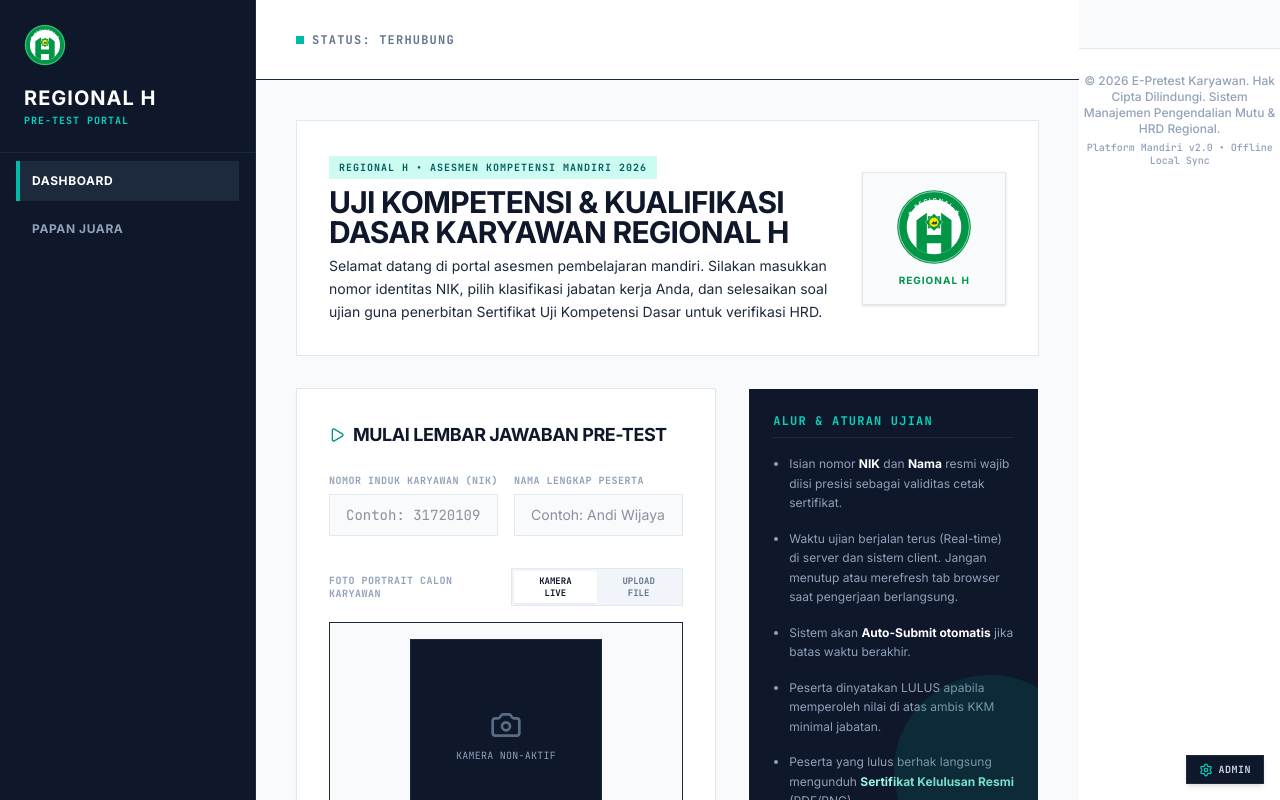
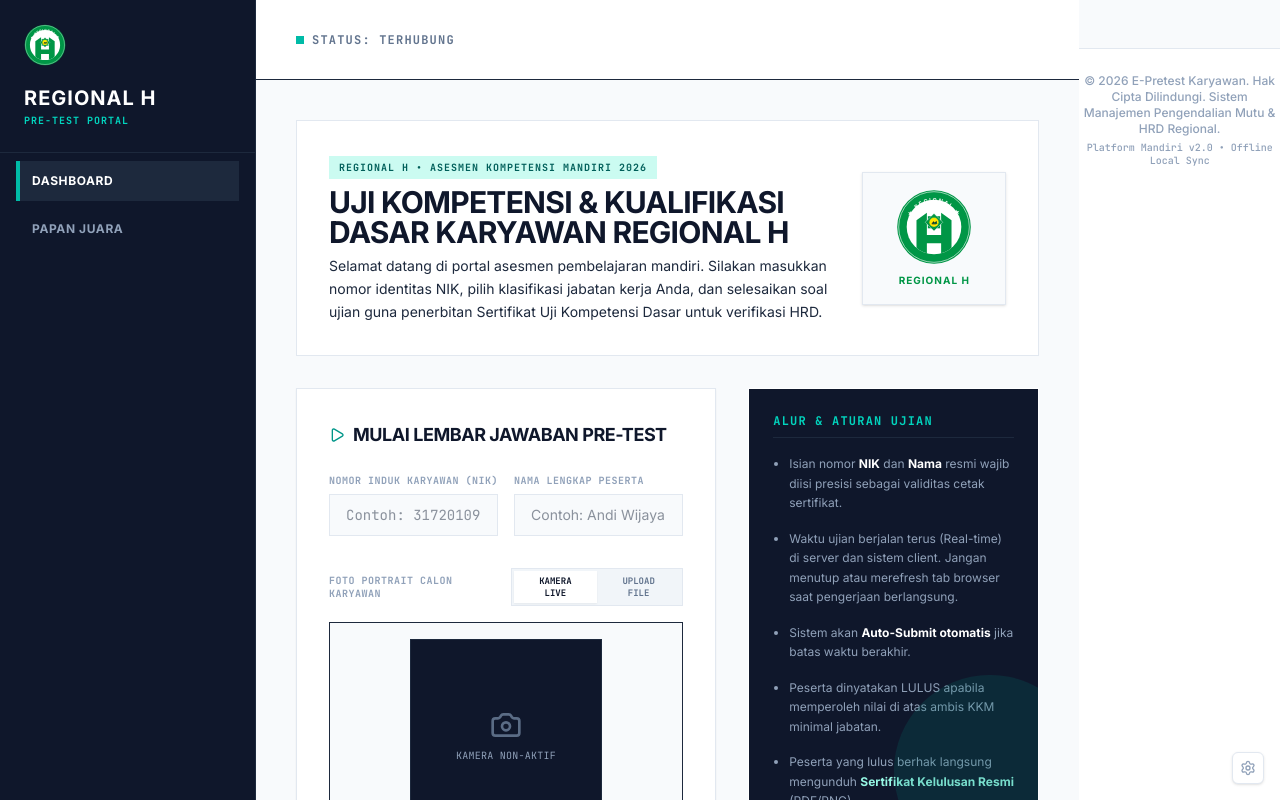
Before and after one commit to regionalhhrd-art/Zulkifli, a React (Vite) app: page / in a window 1280 px wide. Shown: the top 800 px of the page. Built offline with nearby package versions, Linux system fonts and the light colour scheme; a web font is replaced by a local one.

Commit message:
refactor: update admin panel access and UI
Refine the admin button aesthetics, obscure login error messages, and remove hardcoded password hints to improve portal security.

```diff
--- a/package.json
+++ b/package.json
@@ -1,5 +1,5 @@
 {
-  "name": "aplikasi-pre-test-karyawan",
+  "name": "react-example",
   "private": true,
   "version": "0.0.0",
   "type": "module",
--- a/src/App.tsx
+++ b/src/App.tsx
@@ -716,16 +716,15 @@ export default function App() {
         <p className="mt-1 font-mono text-[10px] text-slate-350">Platform Mandiri v2.0 • Offline Local Sync</p>
       </footer>
 
-      {/* Small floating admin button at the bottom corner */}
+      {/* Small floating admin button at the bottom corner - Restyled to be clean, white, visible, yet subtle and low-profile */}
       {currentView !== "test" && (
         <button
           id="floating-admin-trigger"
           onClick={() => setCurrentView(currentView === "admin" ? "home" : "admin")}
-          className="no-print fixed bottom-4 right-4 z-50 bg-slate-900 hover:bg-slate-800 text-slate-300 hover:text-white border border-slate-800 flex items-center gap-1.5 px-3 py-1.5 shadow-md transition duration-150 text-[10px] font-black uppercase tracking-wider font-mono cursor-pointer select-none rounded-none"
-          title="Kelola Portal (Admin)"
+          className="no-print fixed bottom-4 right-4 z-50 bg-white hover:bg-slate-50 text-slate-400 hover:text-slate-600 border border-slate-200 flex items-center justify-center w-8 h-8 shadow-sm transition duration-150 cursor-pointer select-none rounded-md outline-none"
+          title="Confidential Panel Access"
         >
-          <Settings className="w-3.5 h-3.5 text-teal-400" />
-          <span>Admin</span>
+          <Settings className="w-4 h-4" />
         </button>
       )}
     </div>
--- a/src/components/AdminPanel.tsx
+++ b/src/components/AdminPanel.tsx
@@ -97,7 +97,7 @@ export default function AdminPanel({
       setIsAdminAuthenticated(true);
       setAuthError("");
     } else {
-      setAuthError("Sandi Salah! (Sandi default: admin)");
+      setAuthError("Sandi Salah! Silakan hubungi administrator.");
     }
   };
 
@@ -358,11 +358,7 @@ export default function AdminPanel({
               required
             />
             <p className="text-[10px] text-slate-400 mt-1">
-              {adminPassword === "admin" ? (
-                <span>Sandi bawaan pabrik: <strong className="text-teal-700">admin</strong></span>
-              ) : (
-                <span className="text-emerald-700 font-semibold font-mono uppercase tracking-tight">Sandi Kustom Anda Aktif</span>
-              )}
+              <span>Gunakan kata sandi hak akses administrator kustom Anda.</span>
             </p>
           </div>
 
```
